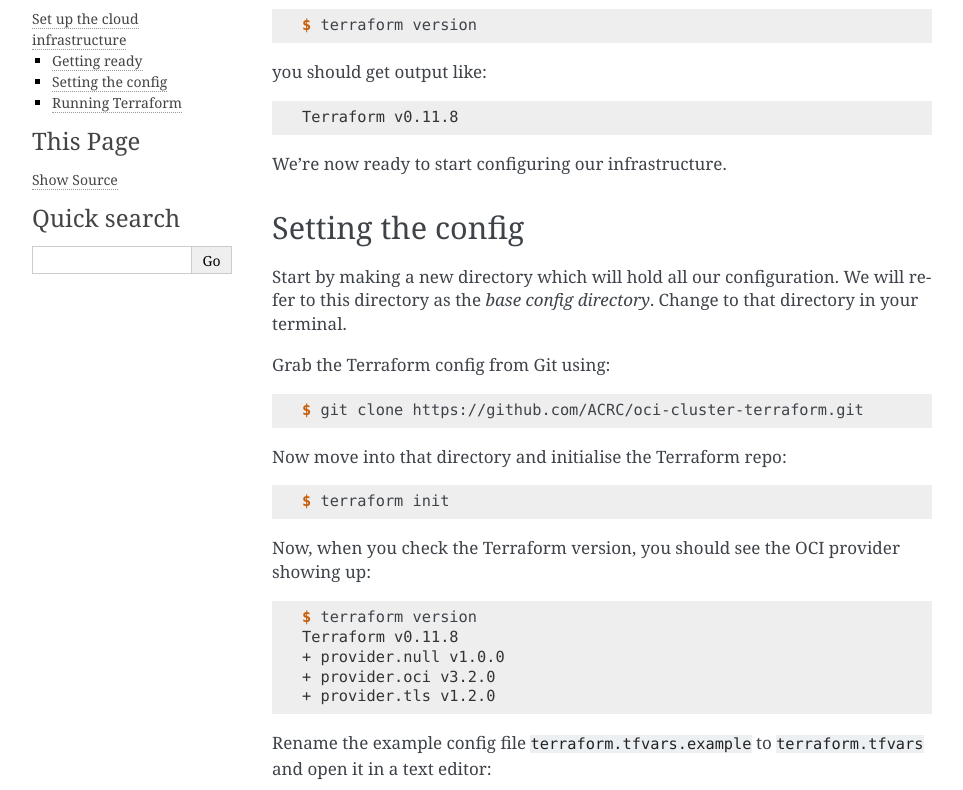
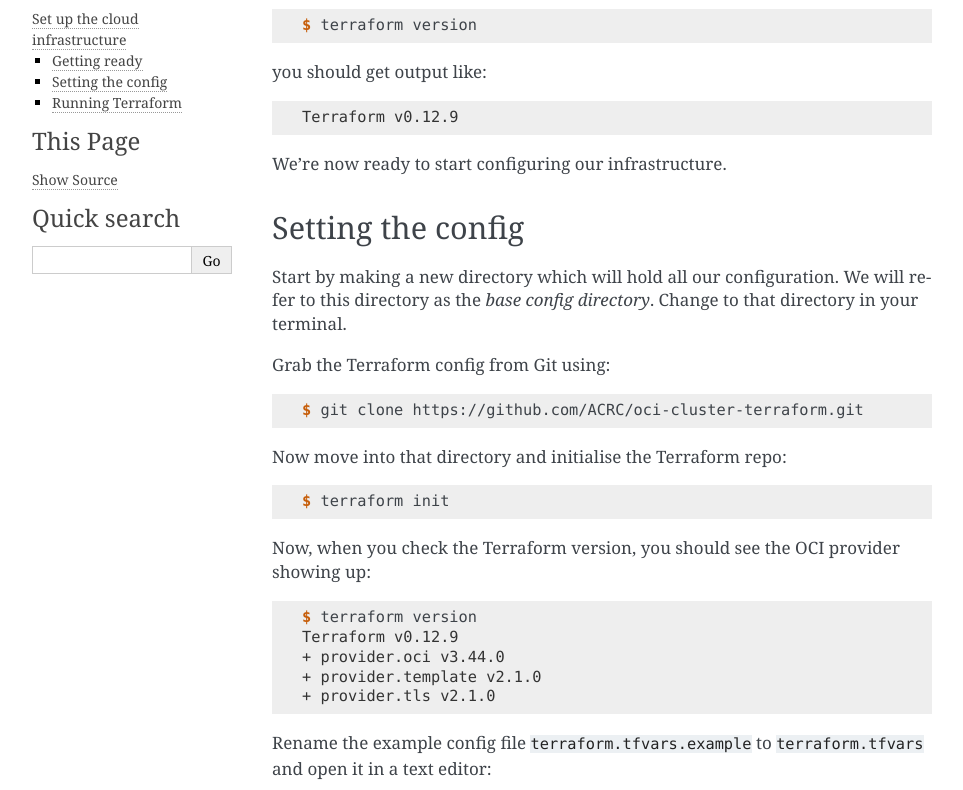
Before and after one commit to clusterinthecloud/docs, a Sphinx documentation site: the page built from source/infrastructure.rst, in a window 1280 px wide and 1400 px high. Shown: the part 295-1085 px from the top of the window, without its empty margins (148-1111 px from the left). Built offline with Sphinx 7.4.7, drawn with Linux system fonts in a browser that asks for light colours; some of the changed text lies outside the part shown.

Commit message:
Update infrastructure with Terraform 0.12

```diff
--- a/source/infrastructure.rst
+++ b/source/infrastructure.rst
@@ -17,7 +17,7 @@
 
 .. code-block:: shell-session
 
-   Terraform v0.11.8
+   Terraform v0.12.9
 
 We're now ready to start configuring our infrastructure.
 
@@ -45,10 +45,10 @@
 .. code-block:: shell-session
 
    $ terraform version
-   Terraform v0.11.8
-   + provider.null v1.0.0
-   + provider.oci v3.2.0
-   + provider.tls v1.2.0
+   Terraform v0.12.9
+   + provider.oci v3.44.0
+   + provider.template v2.1.0
+   + provider.tls v2.1.0
 
 Rename the example config file ``terraform.tfvars.example`` to ``terraform.tfvars`` and open it in a text editor:
 
@@ -99,7 +99,7 @@
 
    $ terraform plan
 
-which should have, near the end, something like ``Plan: 11 to add, 0 to change, 0 to destroy.``.
+which should have, near the end, something like ``Plan: 9 to add, 0 to change, 0 to destroy.``.
 
 We're now ready to go. Run
 
@@ -111,7 +111,7 @@
 
 It will take some time but should return without any errors with something green that looks like::
 
-   Apply complete! Resources: 11 added, 0 changed, 0 destroyed.
+   Apply complete! Resources: 9 added, 0 changed, 0 destroyed.
 
    Outputs:
 
```
